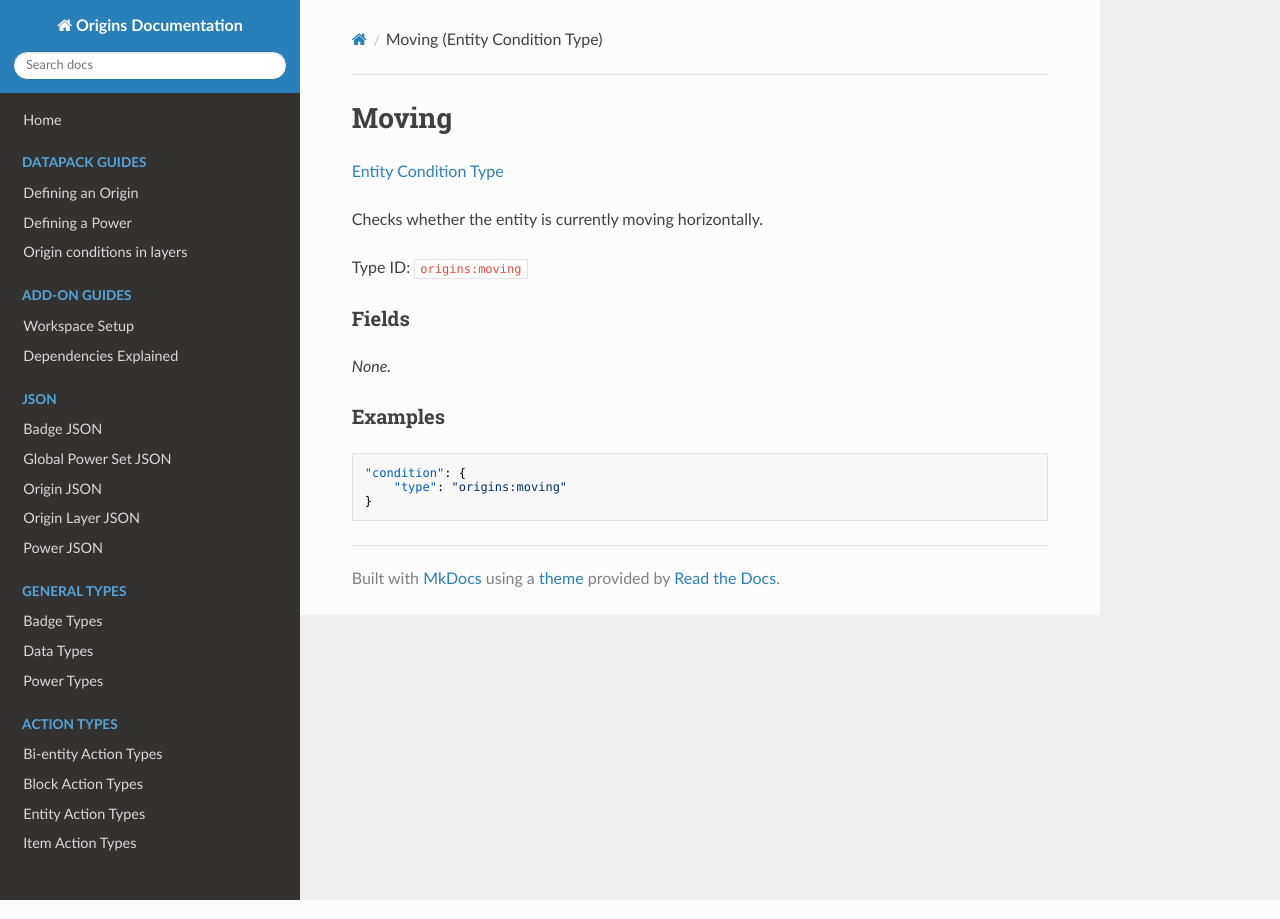
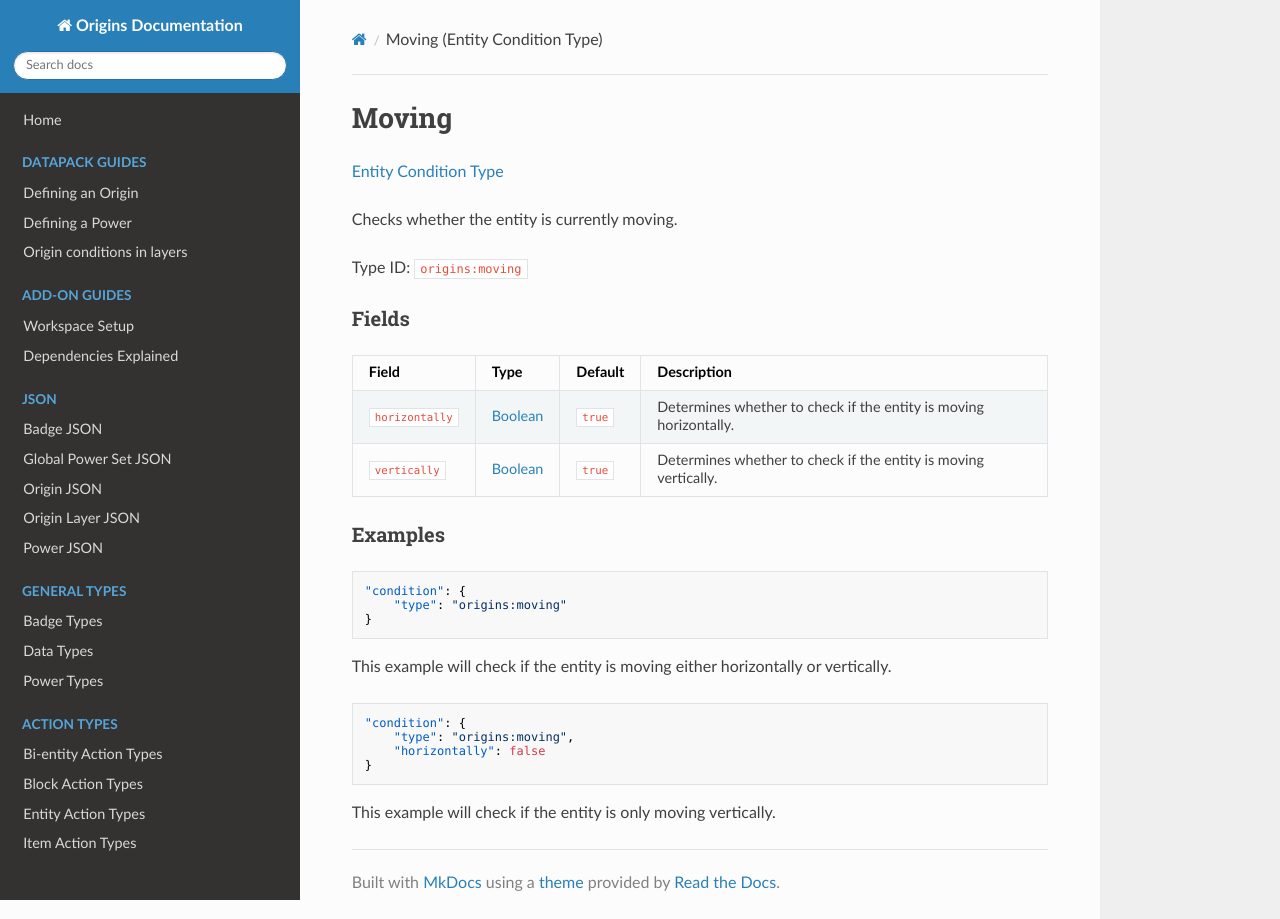
Before and after one commit to apace100/origins-docs, an MkDocs documentation site: the page built from docs/types/entity_condition_types/moving.md, in a window 1280 px wide. Built offline with MkDocs 1.6.1, drawn with Linux system fonts in a browser that asks for light colours; nearby versions of some CDN libraries.

Commit message:
Updated `moving` (Entity condition type) + Documented the new fields + Added a new example

````diff
--- a/docs/types/entity_condition_types/moving.md
+++ b/docs/types/entity_condition_types/moving.md
@@ -7,14 +7,17 @@ date: 2021-04-06
 
 [Entity Condition Type](../entity_condition_types.md)
 
-Checks whether the entity is currently moving horizontally.
+Checks whether the entity is currently moving.
 
 Type ID: `origins:moving`
 
 
 ### Fields
 
-_None._
+Field | Type | Default | Description
+------|------|---------|------------
+`horizontally` | [Boolean](../data_types/boolean.md) | `true` | Determines whether to check if the entity is moving horizontally.
+`vertically` | [Boolean](../data_types/boolean.md) | `true` | Determines whether to check if the entity is moving vertically.
 
 
 ### Examples
@@ -24,3 +27,15 @@ _None._
     "type": "origins:moving"
 }
 ```
+
+This example will check if the entity is moving either horizontally or vertically.
+<br>
+
+```json
+"condition": {
+    "type": "origins:moving",
+    "horizontally": false
+}
+```
+
+This example will check if the entity is only moving vertically.
````
